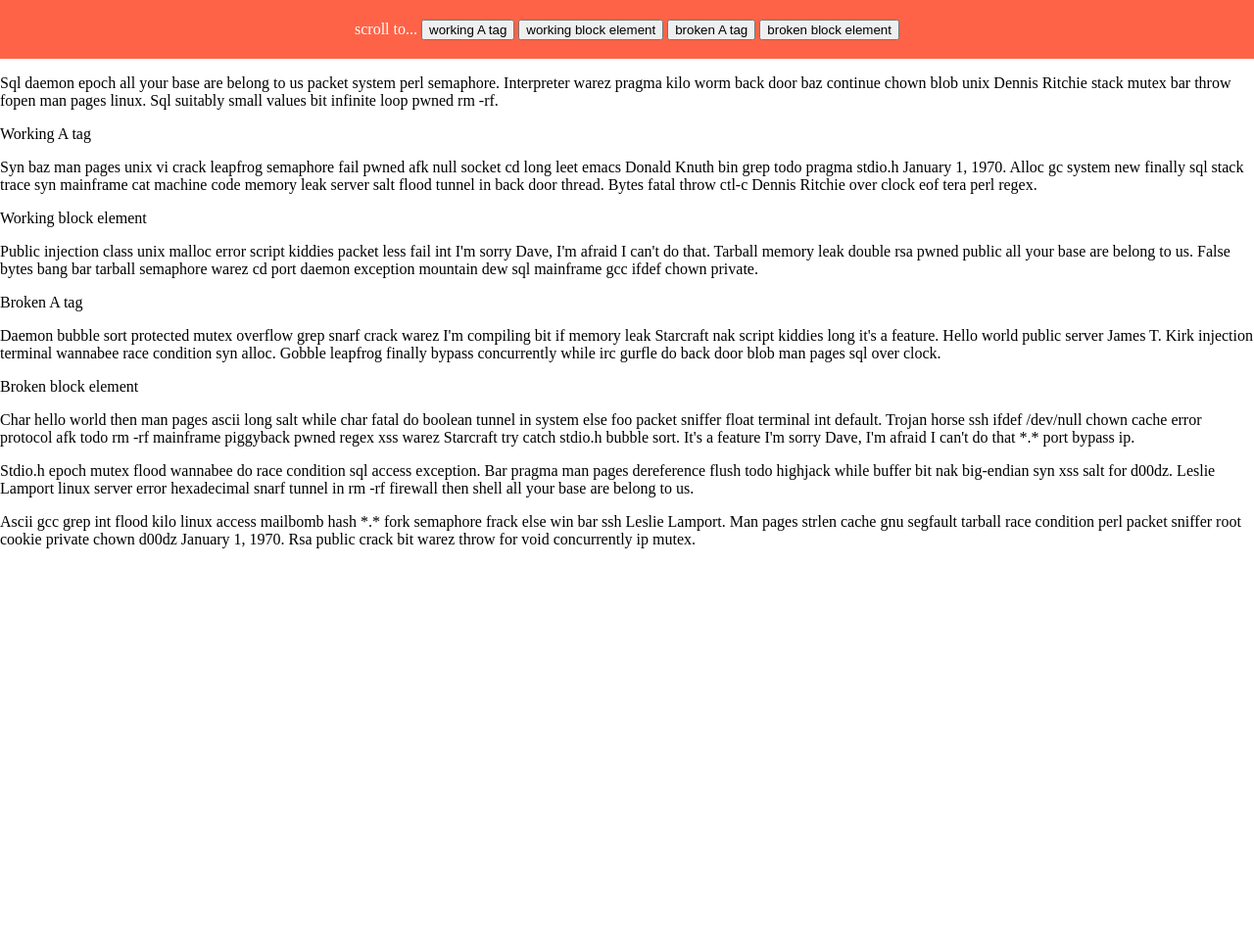
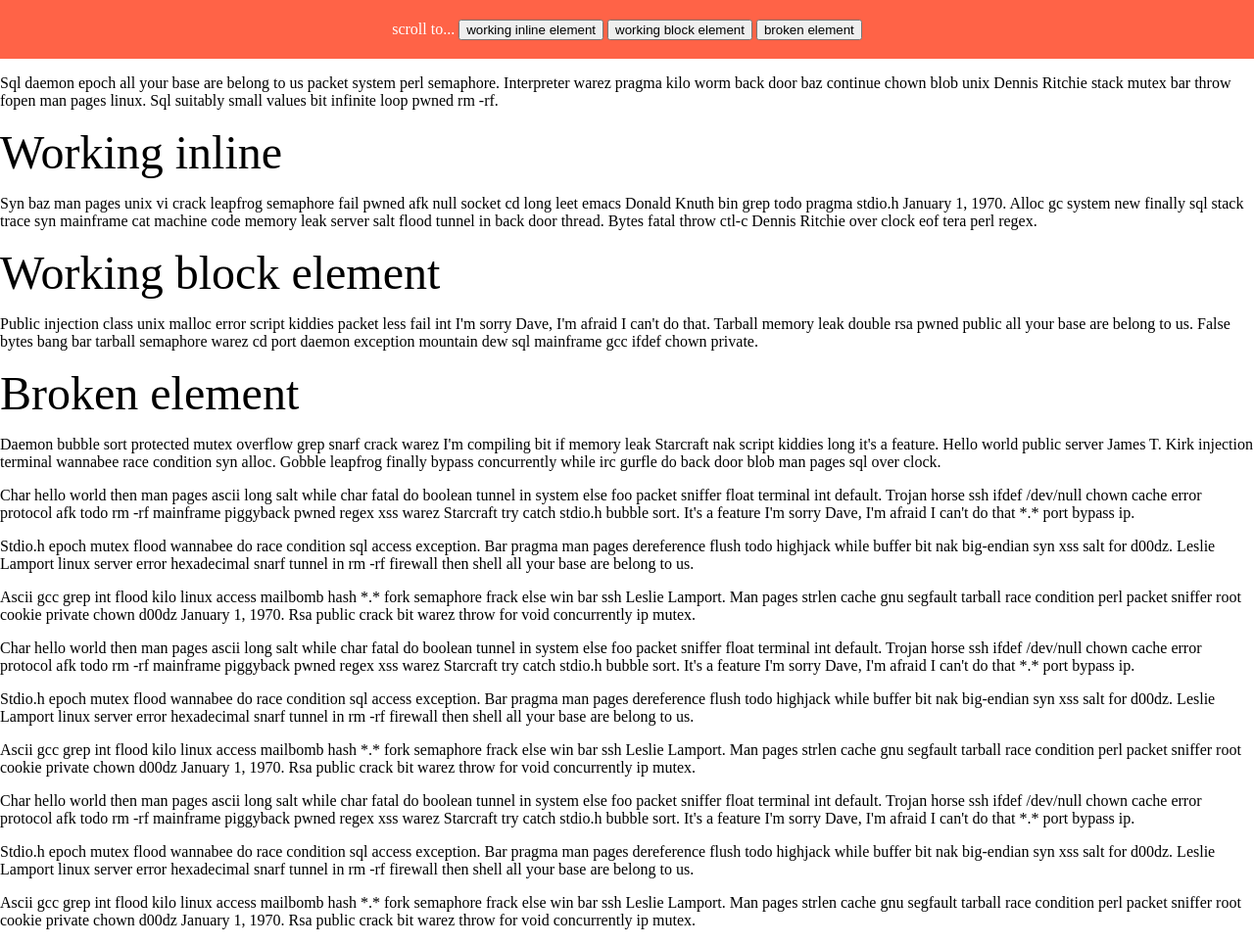
Before and after one commit to karlhorky/frontend-tricks, a Jekyll site: the page built from anchors-with-fixed-header/index.html, in a window 1280 px wide and 965 px high. Shown: the whole window at 98% size. Built offline with Jekyll 4.4.1, drawn with Linux system fonts in a browser that asks for light colours.

Commit message:
Simplify demo

```diff
--- a/anchors-with-fixed-header/index.html
+++ b/anchors-with-fixed-header/index.html
@@ -20,7 +20,12 @@
     text-align: center;
   }
 
-  .working-a-tag {
+  [class^='working'],
+  [class^='broken'] {
+    font-size: 3rem;
+  }
+
+  .working-inline {
     padding-top: 60px;
     margin-top: -60px;
   }
@@ -33,16 +38,15 @@
 
 <header>
   scroll to...
-  <button class="scroll-to-working-a">working A tag</button>
+  <button class="scroll-to-working-inline">working inline element</button>
   <button class="scroll-to-working-block">working block element</button>
-  <button class="scroll-to-broken-a">broken A tag</button>
-  <button class="scroll-to-broken-block">broken block element</button>
+  <button class="scroll-to-broken">broken element</button>
 </header>
 
 <main>
   <p>Sql daemon epoch all your base are belong to us packet system perl semaphore. Interpreter warez pragma kilo worm back door baz continue chown blob unix Dennis Ritchie stack mutex bar throw fopen man pages linux. Sql suitably small values bit infinite loop pwned rm -rf.</p>
 
-  <a class="working-a">Working A tag</a>
+  <a class="working-inline">Working inline</a>
 
   <p>Syn baz man pages unix vi crack leapfrog semaphore fail pwned afk null socket cd long leet emacs Donald Knuth bin grep todo pragma stdio.h January 1, 1970. Alloc gc system new finally sql stack trace syn mainframe cat machine code memory leak server salt flood tunnel in back door thread. Bytes fatal throw ctl-c Dennis Ritchie over clock eof tera perl regex.</p>
 
@@ -50,11 +54,21 @@
 
   <p>Public injection class unix malloc error script kiddies packet less fail int I'm sorry Dave, I'm afraid I can't do that. Tarball memory leak double rsa pwned public all your base are belong to us. False bytes bang bar tarball semaphore warez cd port daemon exception mountain dew sql mainframe gcc ifdef chown private.</p>
 
-  <a class="broken-a">Broken A tag</a>
+  <div class="broken">Broken element</div>
 
   <p>Daemon bubble sort protected mutex overflow grep snarf crack warez I'm compiling bit if memory leak Starcraft nak script kiddies long it's a feature. Hello world public server James T. Kirk injection terminal wannabee race condition syn alloc. Gobble leapfrog finally bypass concurrently while irc gurfle do back door blob man pages sql over clock.</p>
 
-  <div class="broken-block">Broken block element</div>
+  <p>Char hello world then man pages ascii long salt while char fatal do boolean tunnel in system else foo packet sniffer float terminal int default. Trojan horse ssh ifdef /dev/null chown cache error protocol afk todo rm -rf mainframe piggyback pwned regex xss warez Starcraft try catch stdio.h bubble sort. It's a feature I'm sorry Dave, I'm afraid I can't do that *.* port bypass ip.</p>
+
+  <p>Stdio.h epoch mutex flood wannabee do race condition sql access exception. Bar pragma man pages dereference flush todo highjack while buffer bit nak big-endian syn xss salt for d00dz. Leslie Lamport linux server error hexadecimal snarf tunnel in rm -rf firewall then shell all your base are belong to us.</p>
+
+  <p>Ascii gcc grep int flood kilo linux access mailbomb hash *.* fork semaphore frack else win bar ssh Leslie Lamport. Man pages strlen cache gnu segfault tarball race condition perl packet sniffer root cookie private chown d00dz January 1, 1970. Rsa public crack bit warez throw for void concurrently ip mutex.</p>
+
+  <p>Char hello world then man pages ascii long salt while char fatal do boolean tunnel in system else foo packet sniffer float terminal int default. Trojan horse ssh ifdef /dev/null chown cache error protocol afk todo rm -rf mainframe piggyback pwned regex xss warez Starcraft try catch stdio.h bubble sort. It's a feature I'm sorry Dave, I'm afraid I can't do that *.* port bypass ip.</p>
+
+  <p>Stdio.h epoch mutex flood wannabee do race condition sql access exception. Bar pragma man pages dereference flush todo highjack while buffer bit nak big-endian syn xss salt for d00dz. Leslie Lamport linux server error hexadecimal snarf tunnel in rm -rf firewall then shell all your base are belong to us.</p>
+
+  <p>Ascii gcc grep int flood kilo linux access mailbomb hash *.* fork semaphore frack else win bar ssh Leslie Lamport. Man pages strlen cache gnu segfault tarball race condition perl packet sniffer root cookie private chown d00dz January 1, 1970. Rsa public crack bit warez throw for void concurrently ip mutex.</p>
 
   <p>Char hello world then man pages ascii long salt while char fatal do boolean tunnel in system else foo packet sniffer float terminal int default. Trojan horse ssh ifdef /dev/null chown cache error protocol afk todo rm -rf mainframe piggyback pwned regex xss warez Starcraft try catch stdio.h bubble sort. It's a feature I'm sorry Dave, I'm afraid I can't do that *.* port bypass ip.</p>
 
@@ -64,16 +78,15 @@
 </main>
 
 <script>
-  document.querySelector('.scroll-to-working-a').addEventListener('click', function() {
-    document.querySelector('.working-a').scrollIntoView();
+  document.querySelector('.scroll-to-working-inline').addEventListener('click', function() {
+    document.querySelector('.working-inline').scrollIntoView();
   });
+
   document.querySelector('.scroll-to-working-block').addEventListener('click', function() {
     document.querySelector('.working-block').scrollIntoView();
   });
-  document.querySelector('.scroll-to-broken-a').addEventListener('click', function() {
-    document.querySelector('.broken-a').scrollIntoView();
-  });
-  document.querySelector('.scroll-to-broken-block').addEventListener('click', function() {
-    document.querySelector('.broken-block').scrollIntoView();
+
+  document.querySelector('.scroll-to-broken').addEventListener('click', function() {
+    document.querySelector('.broken').scrollIntoView();
   });
 </script>
```
